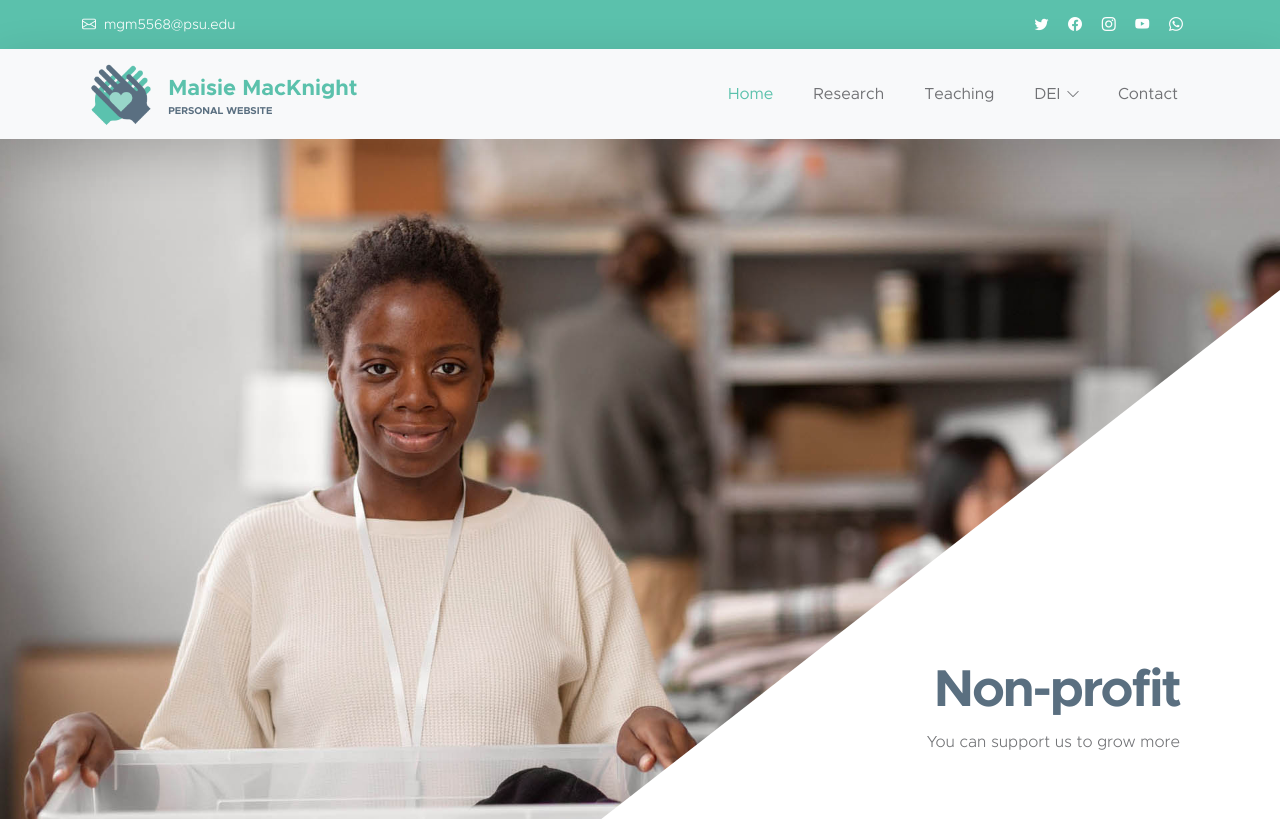
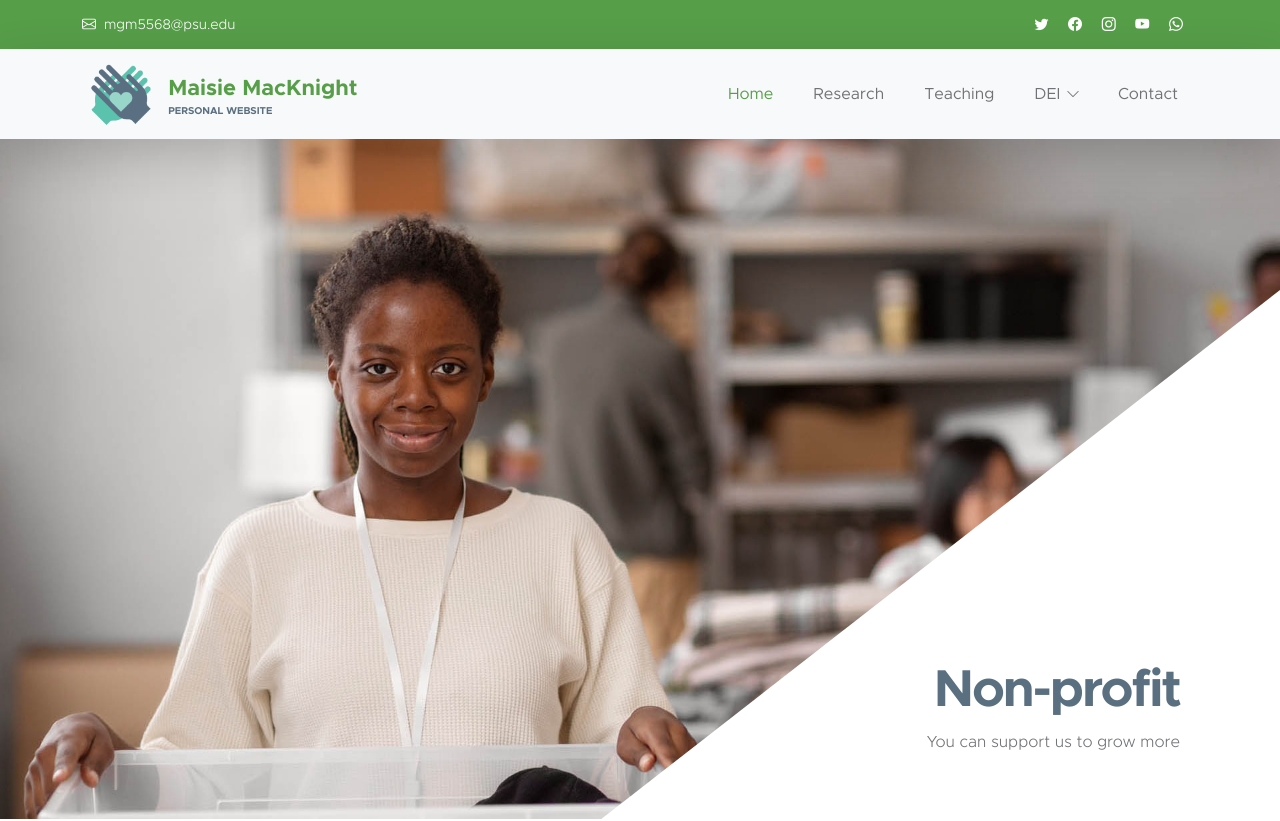
Before and after one commit to mgm5568/mgm5568.github.io, a plain HTML site: page index.html in a window 1280 px wide. Shown: the top 821 px of the page. Drawn offline with Linux system fonts and the light colour scheme.

Commit message:
changed color scheme

```diff
--- a/css/templatemo-kind-heart-charity.css
+++ b/css/templatemo-kind-heart-charity.css
@@ -49,15 +49,15 @@ https://templatemo.com/tm-581-kind-heart-charity
 -----------------------------------------*/
 :root {
   --white-color:                  #ffffff;
-  --primary-color:                #5bc1ac;
+  --primary-color:                #579e49;
   --secondary-color:              #5a6f80;
-  --section-bg-color:             #f0f8ff;
+  --section-bg-color:             #c1c9d0;
   --site-footer-bg-color:         #44525d;
   --custom-btn-bg-color:          #597081;
   --custom-btn-bg-hover-color:    #5bc1ac;
   --dark-color:                   #000000;
   --p-color:                      #717275;
-  --border-color:                 #e9eaeb;
+  --border-color:                 #c1c9d0;
 
   --body-font-family:             'Metropolis', sans-serif;
 
```
